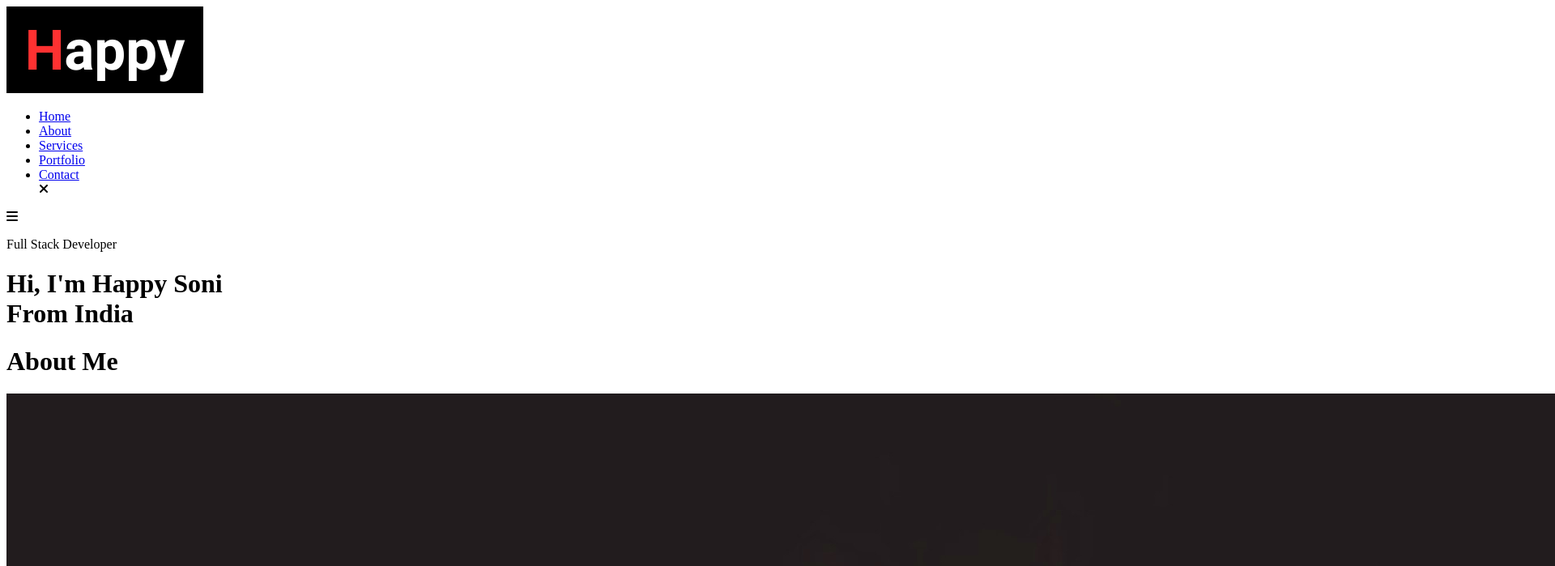
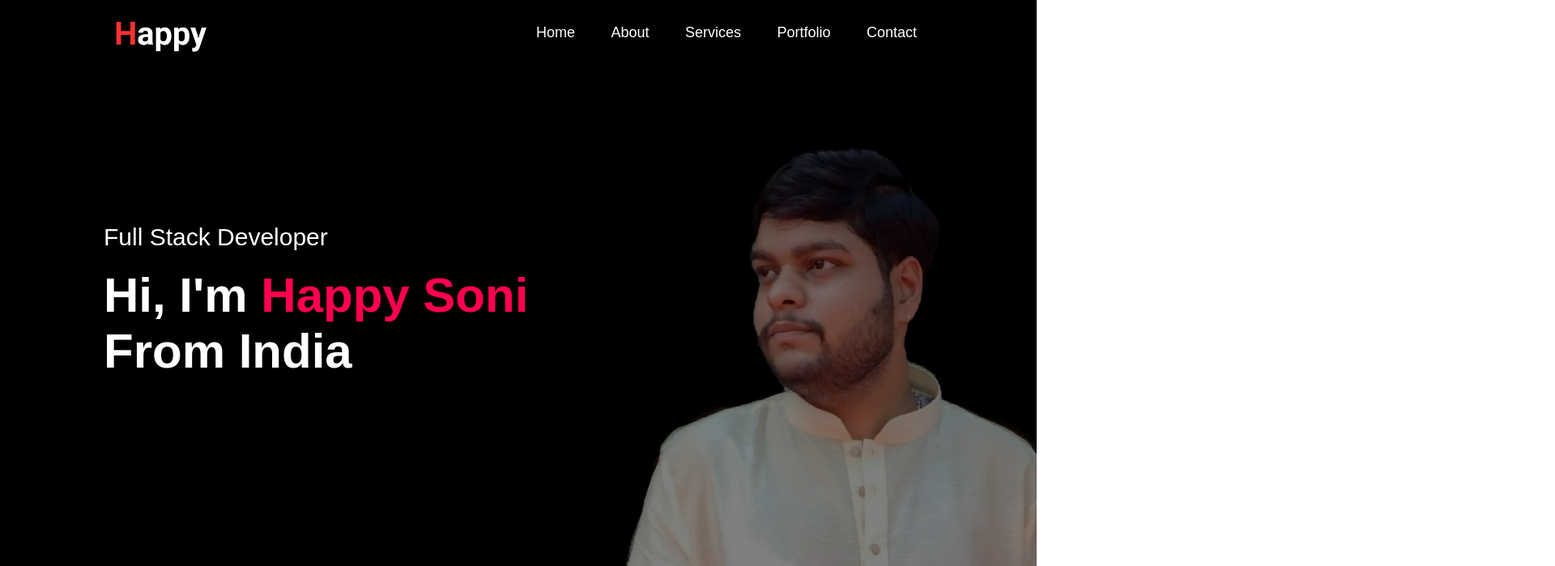
Before and after one commit to happysoni01/happy-soni, a plain HTML site: page index.html in a window 1280 px wide. Shown: the top 699 px of the page at 81% size, 1920 px wide, since content can reach past the window. Drawn offline with Linux system fonts and the light colour scheme; the site is published under a folder, as on GitHub Pages, so addresses that start at the root find nothing.

Commit message:
Update index.html

```diff
--- a/index.html
+++ b/index.html
@@ -4,14 +4,14 @@
     <meta charset="UTF-8">
     <meta name="viewport" content="width=device-width, initial-scale=1.0">
     <title>Happy's Portfolio</title>
-    <link rel="stylesheet" href="/style.css">
+    <link rel="stylesheet" href="./style.css">
     <script src="https://kit.fontawesome.com/28fb0a2e89.js" crossorigin="anonymous"></script>
 </head>
 <body>
     <div id="header">
         <div class="container">
             <nav>
-                <img src="public/images/logo.png" class="logo">
+                <img src="./public/images/logo.png" class="logo">
                 <ul id="sidemenu">
                     <li><a href="#header">Home</a></li>
                     <li><a href="#about">About</a></li>
```
